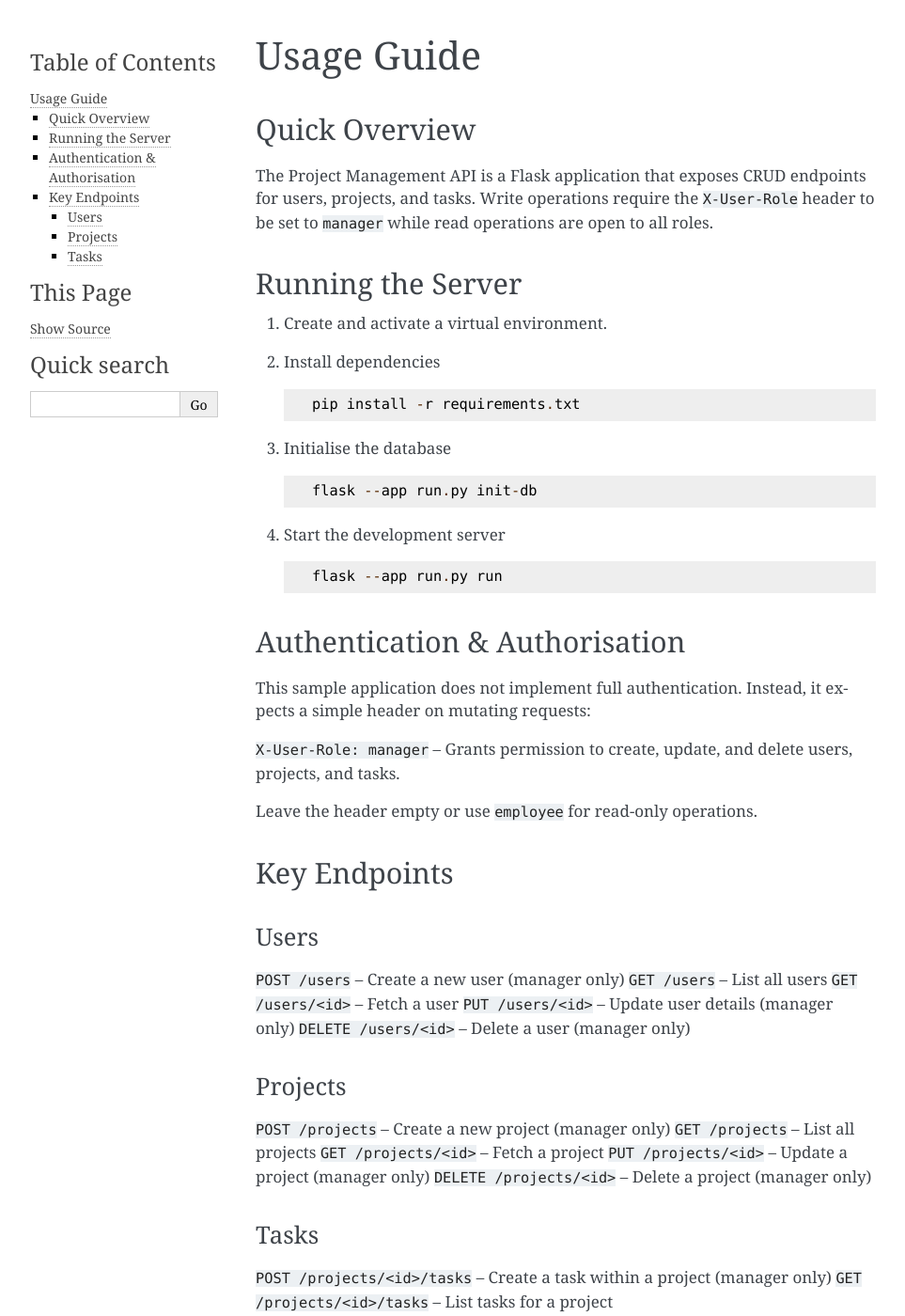
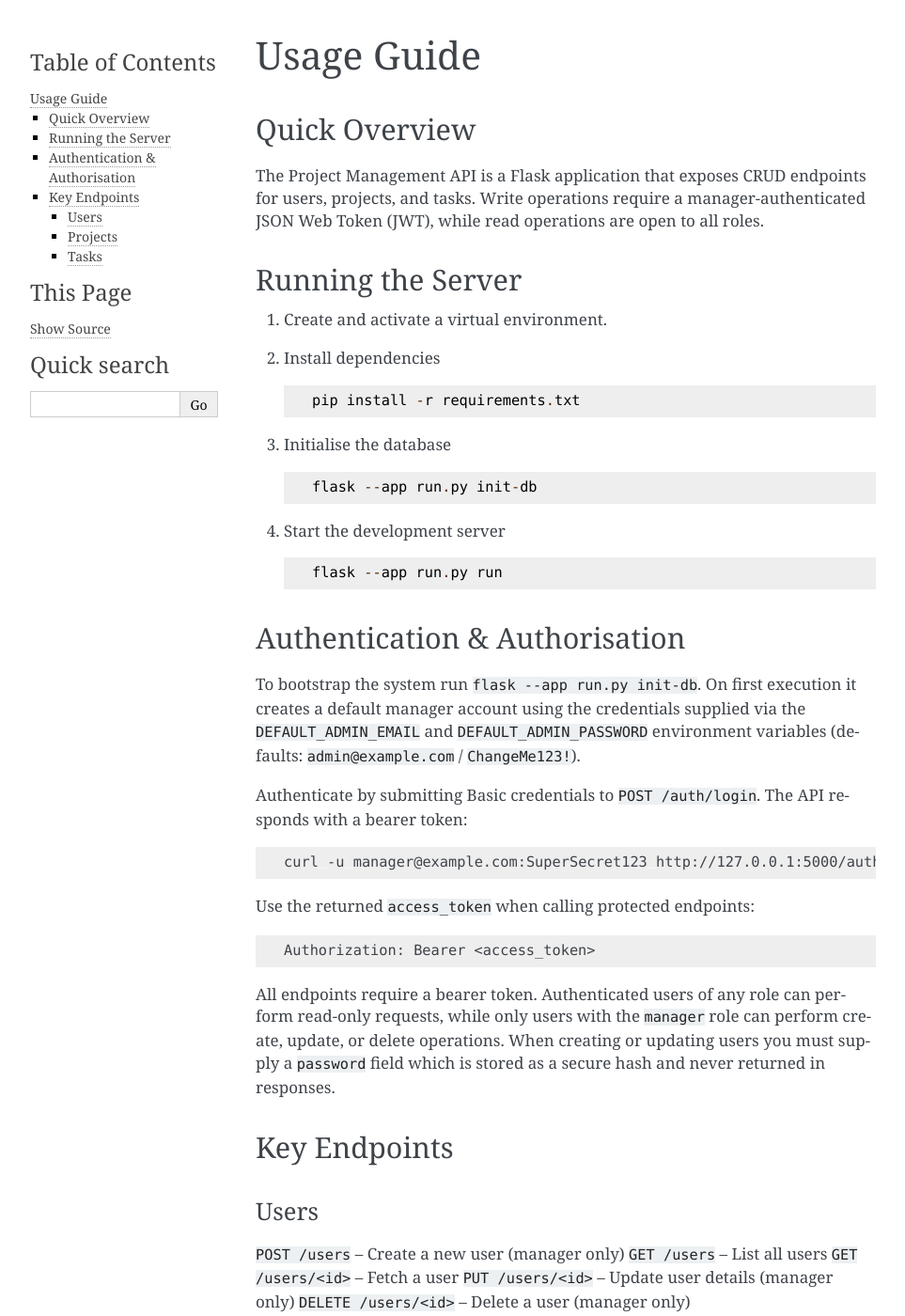
Before and after one commit to gnaslaniec/flask-crud-api, a Sphinx documentation site: the page built from docs/usage.rst, in a window 1280 px wide and 1400 px high. Shown: the whole window at 94% size, without its empty margins (148-1111 px from the left). Built offline with Sphinx 7.4.7, drawn with Linux system fonts in a browser that asks for light colours; some of the changed text lies outside the part shown.

Commit message:
chore: updated readme, makefile, docs and requirements.txt

```diff
--- a/docs/testing.rst
+++ b/docs/testing.rst
@@ -32,8 +32,9 @@ Key fixtures are defined in ``tests/conftest.py``:
 
 ``client`` – Offers a Flask ``test_client`` for issuing HTTP requests.
 
-``manager_headers`` / ``employee_headers`` – Convenience dictionaries with the
-appropriate ``X-User-Role`` header for RBAC checks.
+``manager_headers`` / ``employee_headers`` – Convenience dictionaries holding
+``Authorization: Bearer <token>`` headers. Tokens are obtained by logging in via
+the ``/auth/login`` endpoint inside the fixture setup.
 
 ``json_dumps`` – Wrapper around ``json.dumps`` to simplify payload generation.
 
--- a/docs/usage.rst
+++ b/docs/usage.rst
@@ -5,8 +5,8 @@ Quick Overview
 --------------
 
 The Project Management API is a Flask application that exposes CRUD endpoints
-for users, projects, and tasks. Write operations require the ``X-User-Role``
-header to be set to ``manager`` while read operations are open to all roles.
+for users, projects, and tasks. Write operations require a manager-authenticated
+JSON Web Token (JWT), while read operations are open to all roles.
 
 Running the Server
 ------------------
@@ -27,13 +27,29 @@ Running the Server
 Authentication & Authorisation
 ------------------------------
 
-This sample application does not implement full authentication. Instead, it
-expects a simple header on mutating requests:
+To bootstrap the system run ``flask --app run.py init-db``. On first execution
+it creates a default manager account using the credentials supplied via the
+``DEFAULT_ADMIN_EMAIL`` and ``DEFAULT_ADMIN_PASSWORD`` environment variables
+(defaults: ``admin@example.com`` / ``ChangeMe123!``).
 
-``X-User-Role: manager`` – Grants permission to create, update, and delete
-users, projects, and tasks.
+Authenticate by submitting Basic credentials to ``POST /auth/login``. The API
+responds with a bearer token:
 
-Leave the header empty or use ``employee`` for read-only operations.
+.. code-block:: bash
+
+   curl -u manager@example.com:SuperSecret123 http://127.0.0.1:5000/auth/login
+
+Use the returned ``access_token`` when calling protected endpoints:
+
+.. code-block:: text
+
+   Authorization: Bearer <access_token>
+
+All endpoints require a bearer token. Authenticated users of any role can
+perform read-only requests, while only users with the ``manager`` role can
+perform create, update, or delete operations. When creating or updating users
+you must supply a ``password`` field which is stored as a secure hash and never
+returned in responses.
 
 Key Endpoints
 -------------
@@ -56,11 +72,15 @@ Projects
 ``PUT /projects/<id>`` – Update a project (manager only)
 ``DELETE /projects/<id>`` – Delete a project (manager only)
 
+The API automatically assigns the authenticated manager as ``created_by`` and
+removes all associated tasks when a project is deleted.
+
 Tasks
 ~~~~~
 
 ``POST /projects/<id>/tasks`` – Create a task within a project (manager only)
 ``GET /projects/<id>/tasks`` – List tasks for a project
+``PUT /projects/<id>/tasks/<task_id>`` – Update a task (manager only)
 
 Marshmallow validation ensures required fields are supplied and values fall
 within expected ranges.
--- a/requirements.txt
+++ b/requirements.txt
@@ -1,6 +1,7 @@
 Flask>=3.0.0
 Flask-SQLAlchemy>=3.1.1
 marshmallow>=3.20.1
+PyJWT>=2.9.0
 pytest>=8.0.0
 Sphinx>=7.0.0
 pytest-cov>=4.0.0
```
Also changed, not shown: DESIGN_RATIONALE.md (+3 -3 lines), README.md (+33 -28 lines), docs/api.rst (+16 -1 lines), docs/postman_collection.json (+151 -39 lines), 1 other file.
